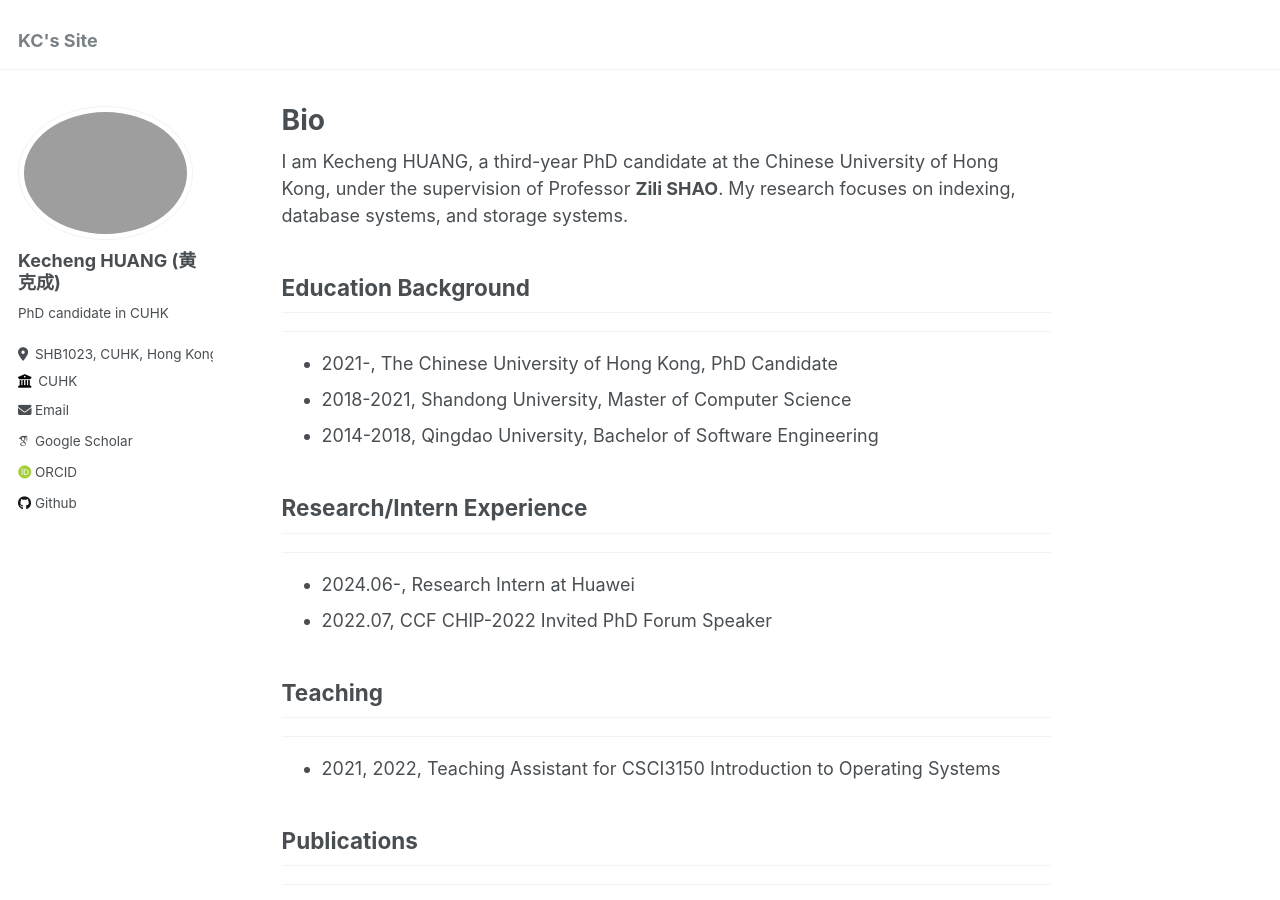
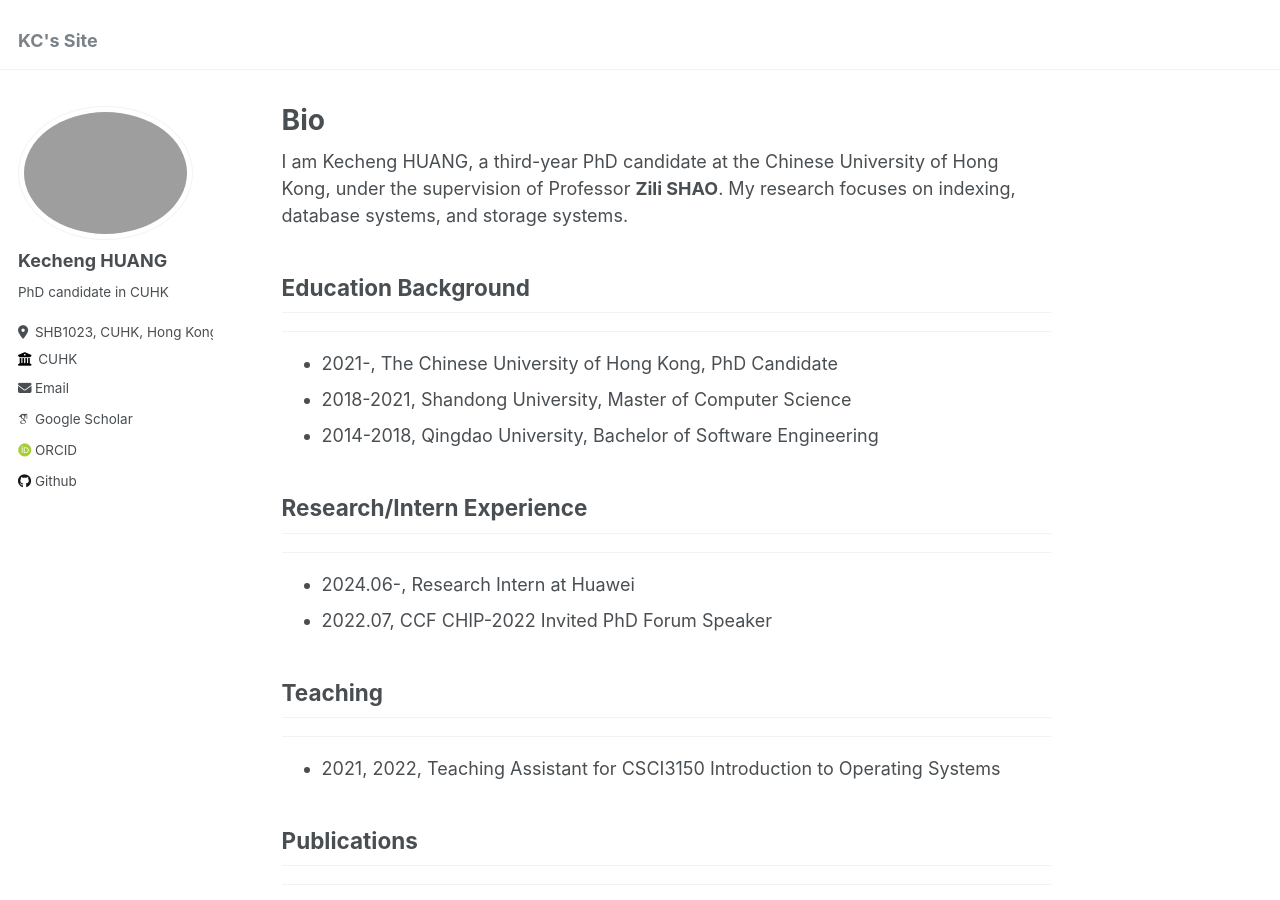
Before and after one commit to ericaloha/ericaloha.github.io, a Jekyll site: the page built from _pages/about.md, in a window 1280 px wide and 900 px high. Built offline with Jekyll 4.4.1, drawn with Linux system fonts in a browser that asks for light colours; some web fonts are replaced.

Commit message:
Update _config.yml

```diff
--- a/_config.yml
+++ b/_config.yml
@@ -22,10 +22,10 @@ repository               : "ericaloha.github.io"
 author:
   # Biographic information
   avatar           : "kc.png"
-  name             : "Kecheng HUANG (黄克成)"
+  name             : "Kecheng HUANG"
   pronouns         : # example: "he/his"
   bio              : "PhD candidate in CUHK"
-  location         : "SHB1023, CUHK, Hong Kong"
+  location         : "SHB1023, CUHK, Hong Kong SAR"
   employer         : "CUHK"
   uri              : # URL
   email            : "kchuang21@cse.cuhk.edu.hk"
```
